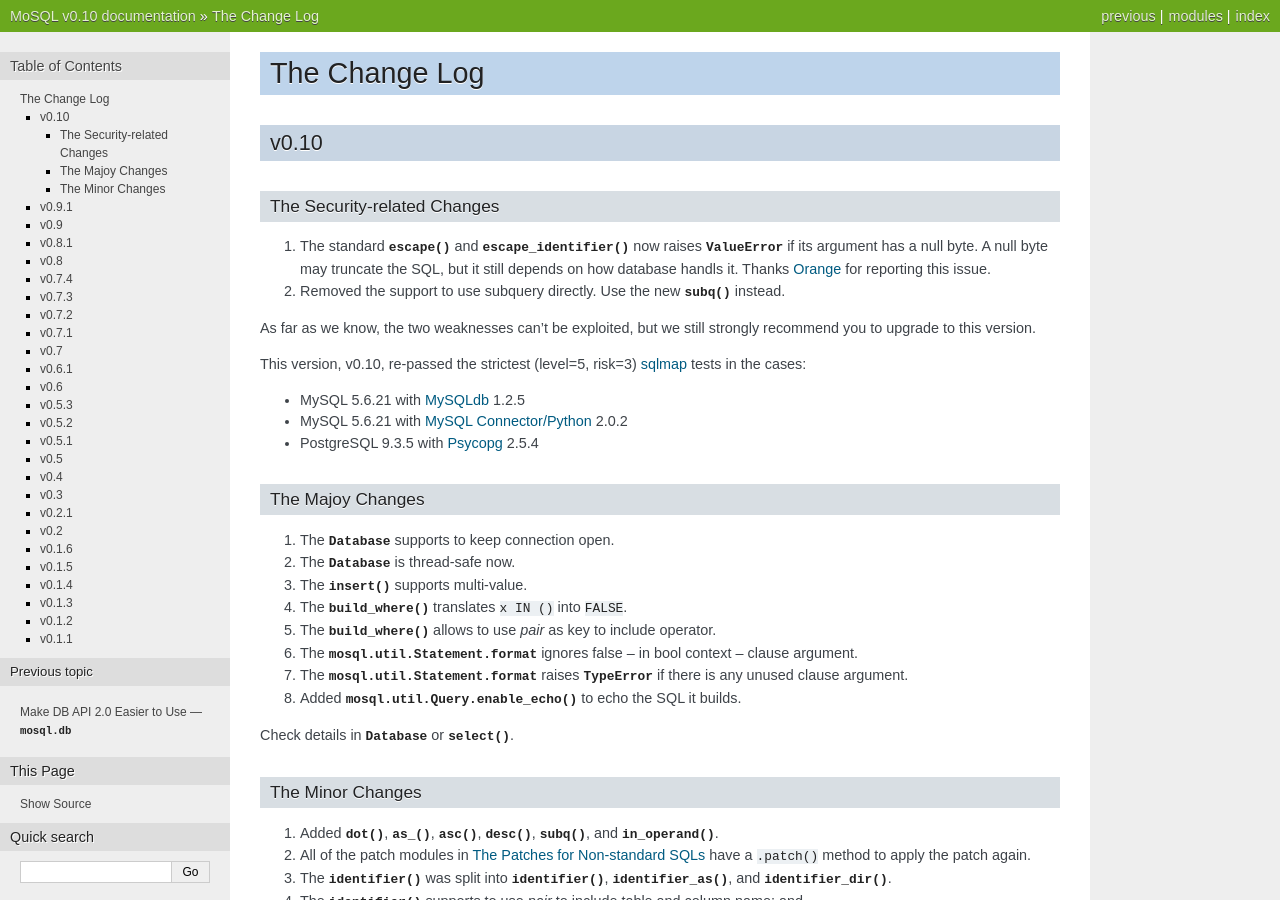
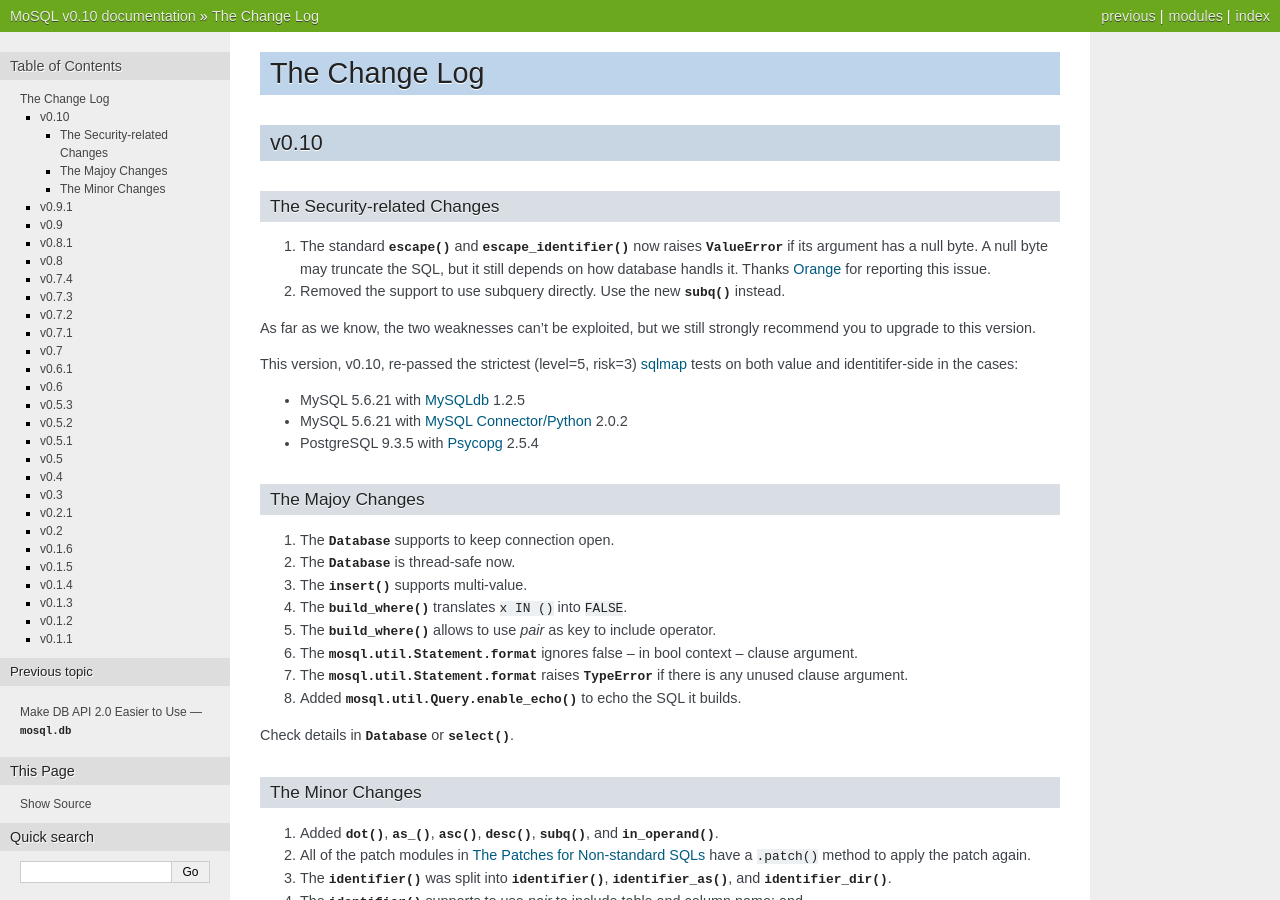
Before and after one commit to moskytw/mosql, a Sphinx documentation site: the page built from docs/changes.rst, in a window 1280 px wide and 900 px high. Built offline with Sphinx 7.4.7, drawn with Linux system fonts in a browser that asks for light colours.

Commit message:
better desc

```diff
--- a/docs/changes.rst
+++ b/docs/changes.rst
@@ -19,7 +19,7 @@ As far as we know, the two weaknesses can't be exploited, but we still strongly
 recommend you to upgrade to this version.
 
 This version, v0.10, re-passed the strictest (level=5, risk=3) `sqlmap
-<http://sqlmap.org>`_ tests in the cases:
+<http://sqlmap.org>`_ tests on both value and identitifer-side in the cases:
 
 - MySQL 5.6.21 with `MySQLdb <https://pypi.python.org/pypi/MySQL-python/>`_
   1.2.5
```
